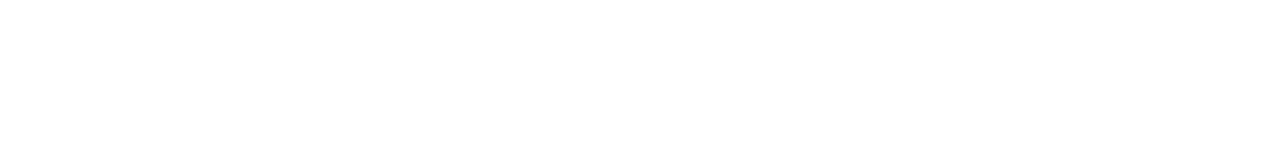
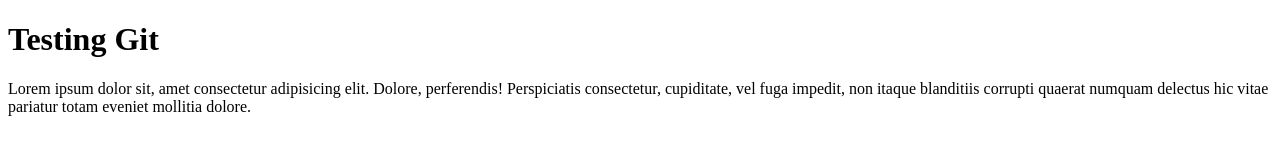
Before and after one commit to Natinati14/test2, a plain HTML site: page index.html in a window 1280 px wide. Drawn offline with Linux system fonts and the light colour scheme.

Commit message:
Added some text

```diff
--- a/index.html
+++ b/index.html
@@ -3,10 +3,11 @@
 <head>
     <meta charset="UTF-8">
     <meta http-equiv="X-UA-Compatible" content="IE=edge">
-    <meta name="viewport" content="width=device-width, initial-scale=1.0">
+    <meta name="viewport" content="width=g, initial-scale=1.0">
     <title>Document</title>
 </head>
 <body>
-
+    <h1>Testing Git</h1>
+    <p>Lorem ipsum dolor sit, amet consectetur adipisicing elit. Dolore, perferendis! Perspiciatis consectetur, cupiditate, vel fuga impedit, non itaque blanditiis corrupti quaerat numquam delectus hic vitae pariatur totam eveniet mollitia dolore.</p>
 </body>
 </html>
```
